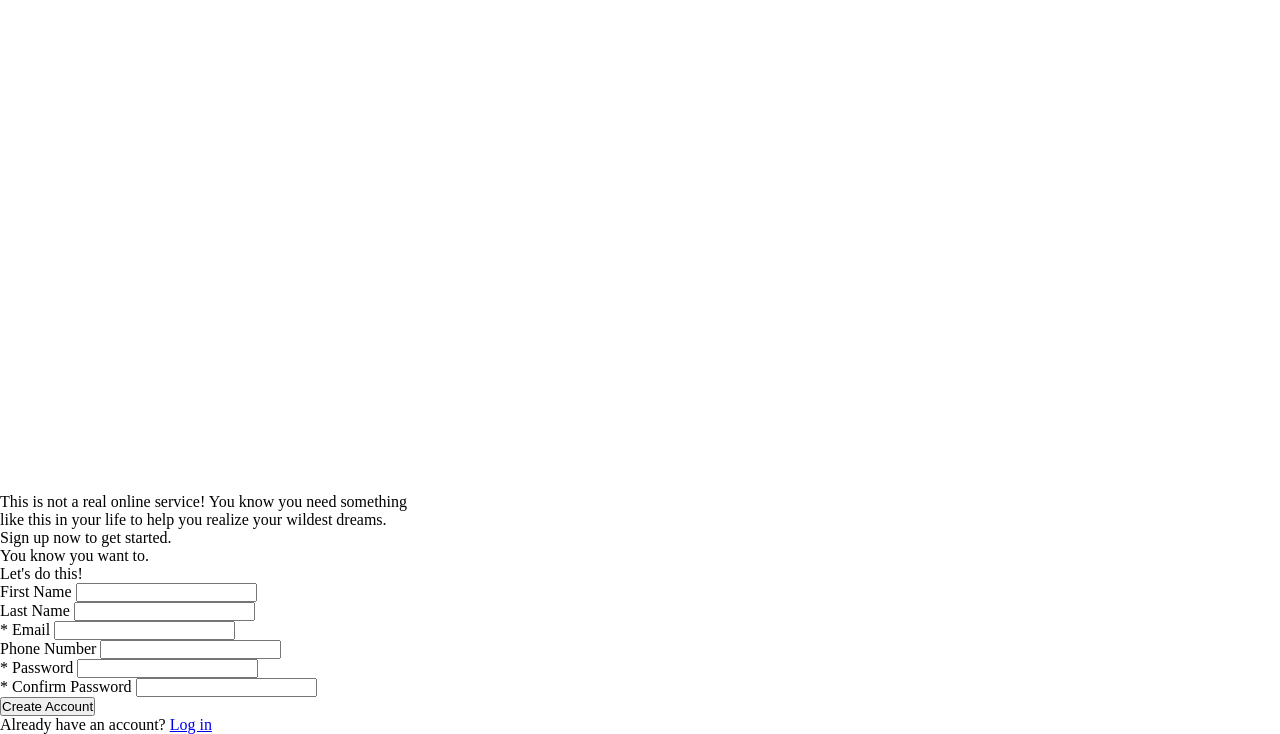
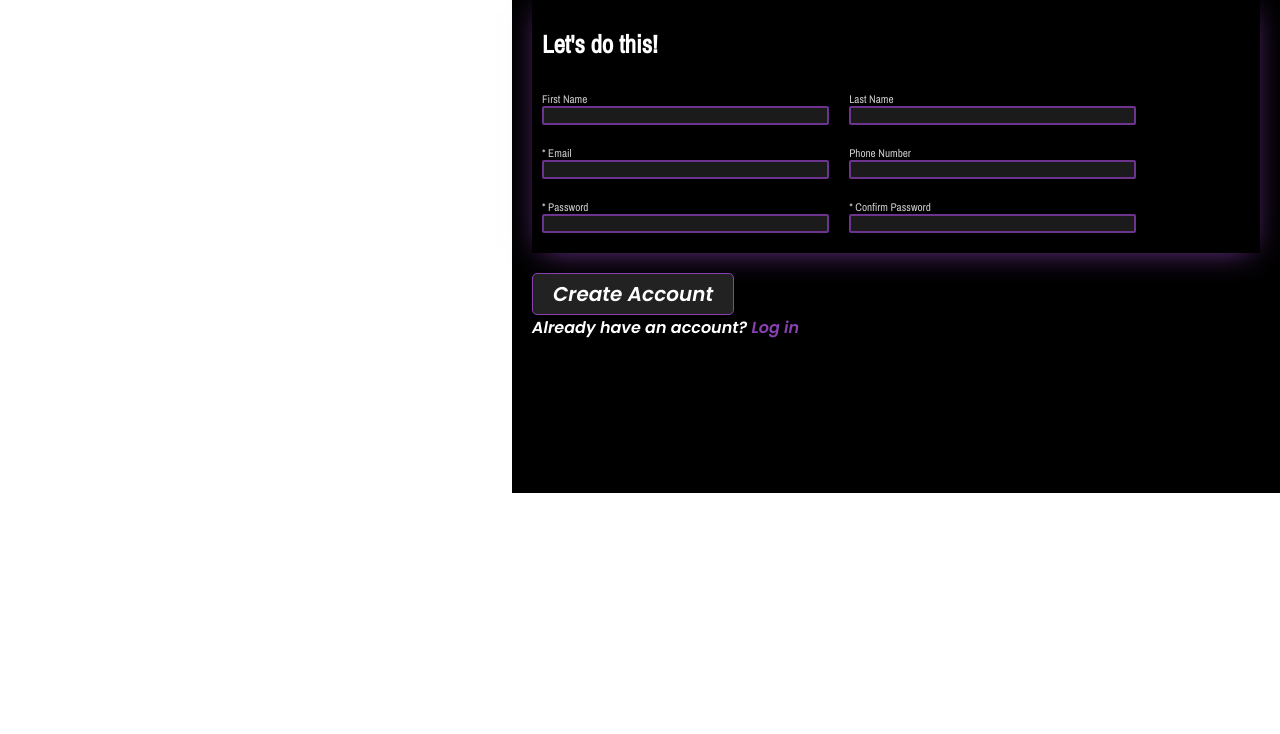
Before and after one commit to aka-Enzo/Sign-up-Form, a plain HTML site: page index.html in a window 1280 px wide. Shown: the part 307-1041 px from the top of the page. After the commit the page ends 800 px from the top, so only its background shows below. Drawn offline with nearby package versions, Linux system fonts and the light colour scheme.

Commit message:
Optimized the placement of the form elements

```diff
--- a/style.css
+++ b/style.css
@@ -7,8 +7,9 @@
 .container {
     width: 100vw;
     height: 100vh;
+    display: flex;
 }
-.left,
+.container,
 #logo {
     display: flex;
     flex-flow: row wrap;
@@ -31,7 +32,7 @@
     top: 20vh;
     gap: 1vw;
     padding: 15px 0;
-    color: white;
+    color: #fff;
     justify-content: center;
     align-items: center;
     font-size: 30px;
@@ -45,7 +46,83 @@
     display: flex;
     flex-flow: column nowrap;
     width: 60vw;
+    background-color: #000;
+    color: #fff;
+    padding: 20px;
+    justify-content: center;
 }
-/*
-font-family: 'Oxygen', sans-serif; // dummy
-font-family: 'Archivo Narrow', sans-serif; // form */
+
+.text {
+    font-family: 'Oxygen', sans-serif;
+    padding-top: 20px;
+}
+
+#below {
+    padding-top: 30px;
+    padding-bottom: 20px;
+}
+
+.form-text {
+    width: 100%;
+    padding-top: 10px;
+    padding-bottom: 10px;
+    font-size: 25px;
+    font-weight: bold;
+    font-family: 'Archivo Narrow', sans-serif;
+}
+
+.form {
+    box-shadow: 0 5px 30px -10px #8840b3;
+    font-family: 'Archivo Narrow', sans-serif;
+    display: flex;
+    flex-flow: row wrap;
+    gap: 20px;
+    padding-top: 20px;
+    padding-bottom: 20px;
+    padding-left: 10px;
+}
+
+.input {
+    display: flex;
+    flex-flow: column wrap;
+    width: 40%;
+    font-size: 0.7rem;
+    opacity: 80%;
+}
+
+input {
+    background-color: #222;
+    border: 2px solid #8840b3;
+    border-radius: 2px;
+
+}
+
+input:focus {
+    outline: none;
+    border: 2px solid #fff;
+}
+
+button {
+    background-color: #222;
+    border: 1px solid #8840b3;
+    color: #fff;
+    font-size: 20px;
+    border-radius: 5px;
+    font-family: 'Poppins',sans-serif;
+    margin-top: 20px;
+    padding: 5px 20px;
+}
+
+.log-in {
+    font-family: 'Poppins',sans-serif;
+}
+
+a {
+    text-decoration: none;
+    color: #8840b3;
+    font-weight: bold;
+}
+
+a:hover {
+    color: #bbb;
+}
```
